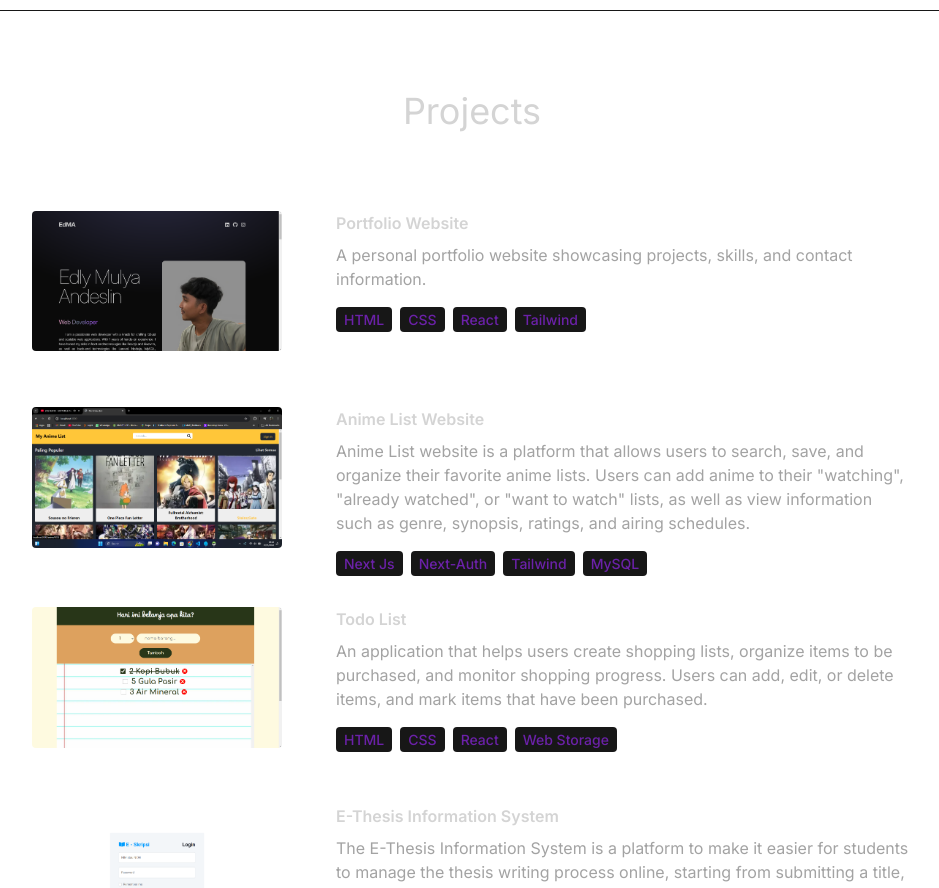
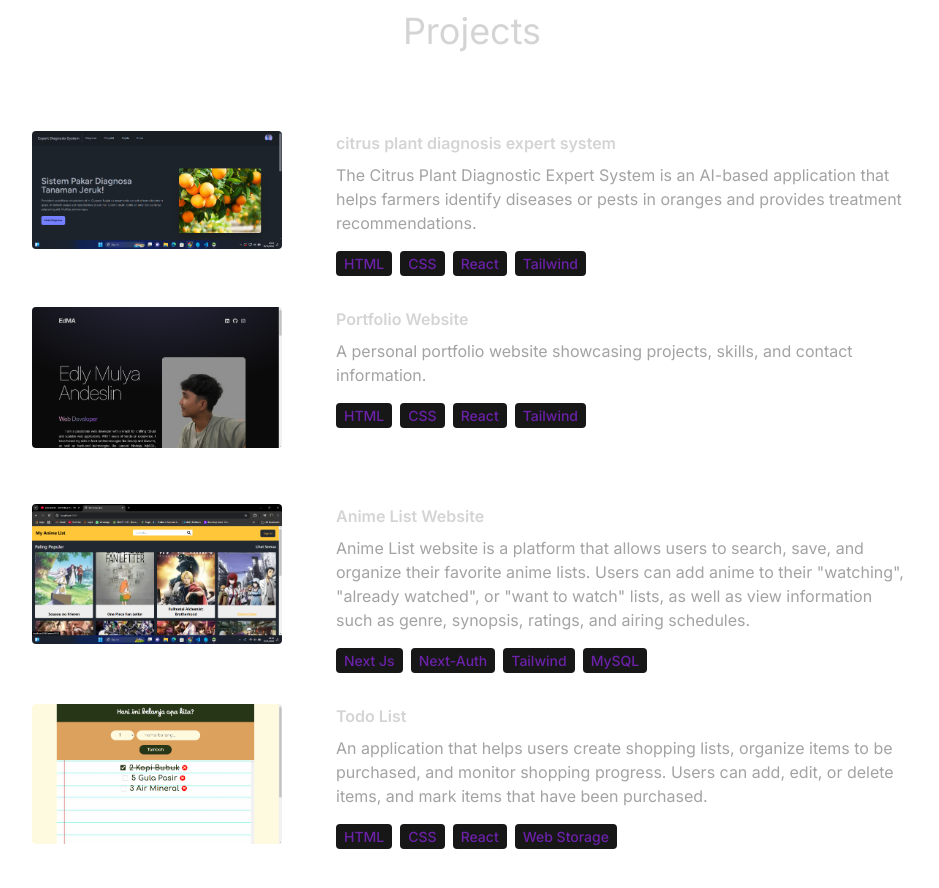
Before and after one commit to edlymulyaandeslin/react-portfolio-lyn, a React (Vite) app: page / in a window 1280 px wide. Shown: the part 2800-3688 px from the top of the page, without its empty margins (168-1107 px from the left). Built offline with nearby package versions, Linux system fonts and the light colour scheme.

Commit message:
new portfolio: citrus plant diagnosis expert system

```diff
--- a/src/components/Hero.jsx
+++ b/src/components/Hero.jsx
@@ -13,7 +13,7 @@ const container = (delay) => ({
 
 const Hero = () => {
   return (
-    <div className="border-b border-neutral-900 pb-4 lg:mb-35">
+    <div className="pb-4 border-b border-neutral-900 lg:mb-35">
       <div className="flex flex-wrap">
         <div className="w-full lg:w-1/2">
           <div className="flex flex-col items-center lg:items-start">
@@ -21,7 +21,7 @@ const Hero = () => {
               variants={container(0.5)}
               initial="hidden"
               animate="visible"
-              className="pb-16 lg:text-start text-center text-6xl font-thin tracking-tight lg:mt-16 lg:text-8xl"
+              className="pb-16 text-6xl font-thin tracking-tight text-center lg:text-start lg:mt-16 lg:text-8xl"
             >
               Edly Mulya Andeslin
             </motion.h1>
@@ -29,7 +29,7 @@ const Hero = () => {
               variants={container(0.8)}
               initial="hidden"
               animate="visible"
-              className="bg-gradient-to-r from-pink-300 via-slate-500 to-purple-500 bg-clip-text text-3xl tracking-tight text-transparent"
+              className="text-3xl tracking-tight text-transparent bg-gradient-to-r from-pink-300 via-slate-500 to-purple-500 bg-clip-text"
             >
               Web Developer
             </motion.span>
@@ -38,7 +38,7 @@ const Hero = () => {
               variants={container(1)}
               initial="hidden"
               animate="visible"
-              className="my-2 max-w-xl py-6 font-light tracking-tighter text-justify"
+              className="max-w-xl py-6 my-2 font-light tracking-tighter text-justify"
             >
               {HERO_CONTENT}
             </motion.p>
@@ -51,7 +51,7 @@ const Hero = () => {
               animate={{ x: 0, opacity: 1 }}
               transition={{ duration: 1, delay: 1.2 }}
               src={profilePic}
-              width={"80%"}
+              width={"60%"}
               alt="#EdlyMA"
               className="rounded-2xl"
             />
--- a/src/constants/index.js
+++ b/src/constants/index.js
@@ -3,6 +3,7 @@ import eskripsiPict from "../assets/projects/eskripsi.png";
 import portoPict from "../assets/projects/porto.png";
 import progresPict from "../assets/projects/progresprojek.png";
 import spdjPict from "../assets/projects/spdj.png";
+import sptjPict from "../assets/projects/sptj.png";
 import todoPict from "../assets/projects/todo.png";
 
 export const HERO_CONTENT = `I am a passionate web developer with a knack for crafting robust and scalable web applications. With 1 years of hands-on experience, I have honed my skills in front-end technologies like Reactjs, Nextjs and Livewire, as well as back-end technologies like Laravel, Node.js, MySQL, PostgreSQL, and MongoDB. My goal is to leverage my expertise to create innovative solutions that drive business growth and deliver exceptional user experiences.`;
@@ -38,6 +39,13 @@ export const EXPERIENCES = [
 ];
 
 export const PROJECTS = [
+  {
+    title: "citrus plant diagnosis expert system",
+    image: sptjPict,
+    description:
+      "The Citrus Plant Diagnostic Expert System is an AI-based application that helps farmers identify diseases or pests in oranges and provides treatment recommendations.",
+    technologies: ["HTML", "CSS", "React", "Tailwind"],
+  },
   {
     title: "Portfolio Website",
     image: portoPict,
```
Also changed, not shown: src/assets/projects/sptj.png (added).
